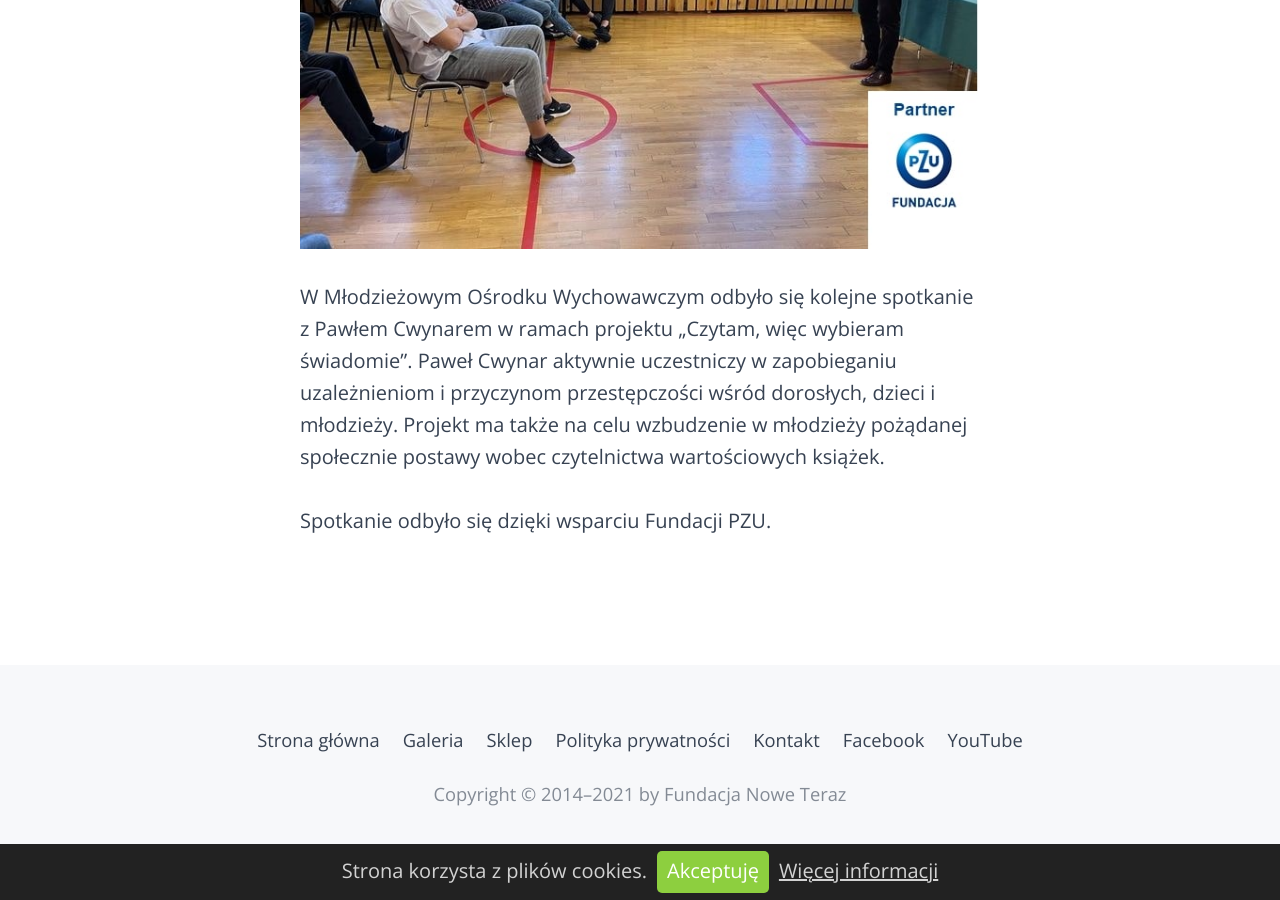
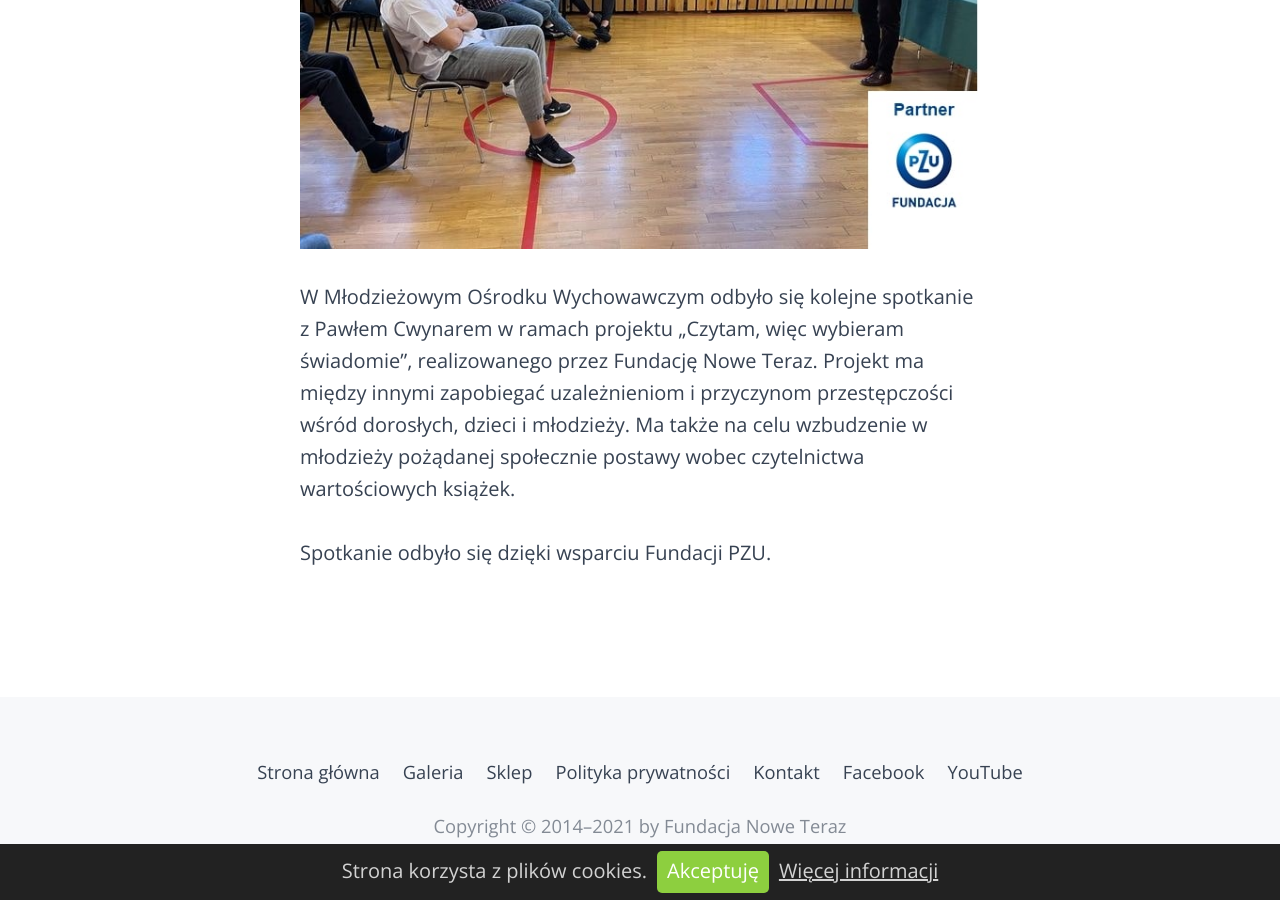
Before and after one commit to noweteraz/nowe-teraz-pl, a Jekyll site: the page built from _posts/2021-02-18-spotkanie-pawla-osrodek-barska.markdown, in a window 1280 px wide and 900 px high, scrolled down 883 px. Built offline with Jekyll 4.4.1, drawn with Linux system fonts in a browser that asks for light colours.

Commit message:
Update content.

```diff
--- a/_posts/2021-02-18-spotkanie-pawla-osrodek-barska.markdown
+++ b/_posts/2021-02-18-spotkanie-pawla-osrodek-barska.markdown
@@ -8,6 +8,6 @@ description: >-
 title: Paweł Cwynar rozmawia z młodzieżą w Młodzieżowym Ośrodku Wychowawczym
 ---
 
-W Młodzieżowym Ośrodku Wychowawczym odbyło się kolejne spotkanie z Pawłem Cwynarem w ramach projektu „Czytam, więc wybieram świadomie”. Paweł Cwynar aktywnie uczestniczy w zapobieganiu uzależnieniom i przyczynom przestępczości wśród dorosłych, dzieci i młodzieży. Projekt ma także na celu wzbudzenie w młodzieży pożądanej społecznie postawy wobec czytelnictwa wartościowych książek.
+W Młodzieżowym Ośrodku Wychowawczym odbyło się kolejne spotkanie z Pawłem Cwynarem w ramach projektu „Czytam, więc wybieram świadomie”, realizowanego przez Fundację Nowe Teraz. Projekt ma między innymi zapobiegać uzależnieniom i przyczynom przestępczości wśród dorosłych, dzieci i młodzieży. Ma także na celu wzbudzenie w młodzieży pożądanej społecznie postawy wobec czytelnictwa wartościowych książek.
 
 Spotkanie odbyło się dzięki wsparciu Fundacji PZU.
```
